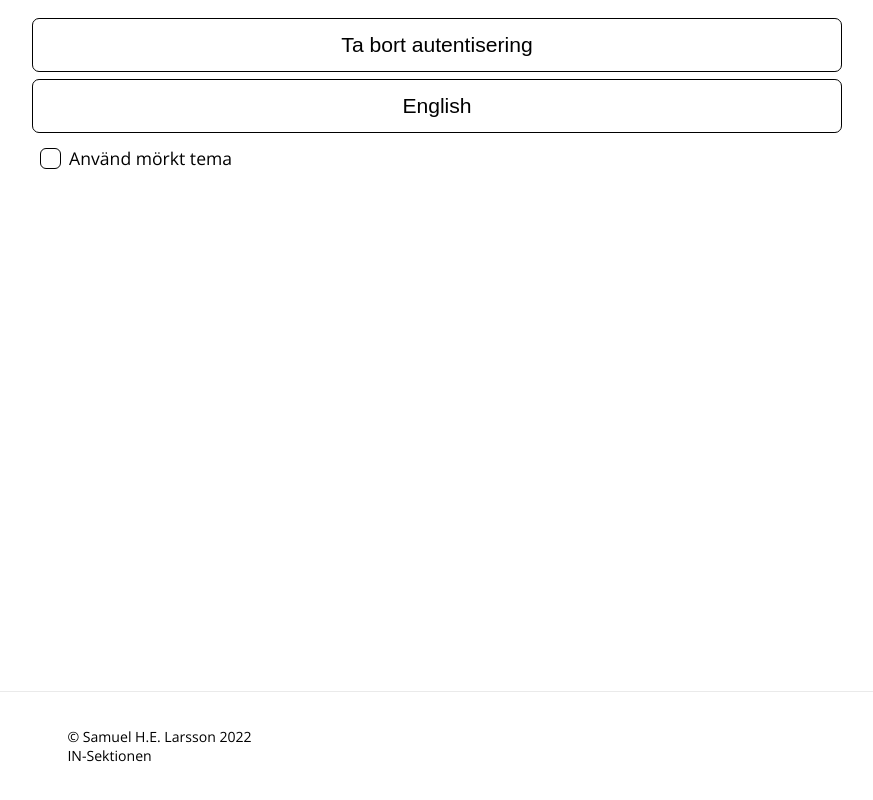
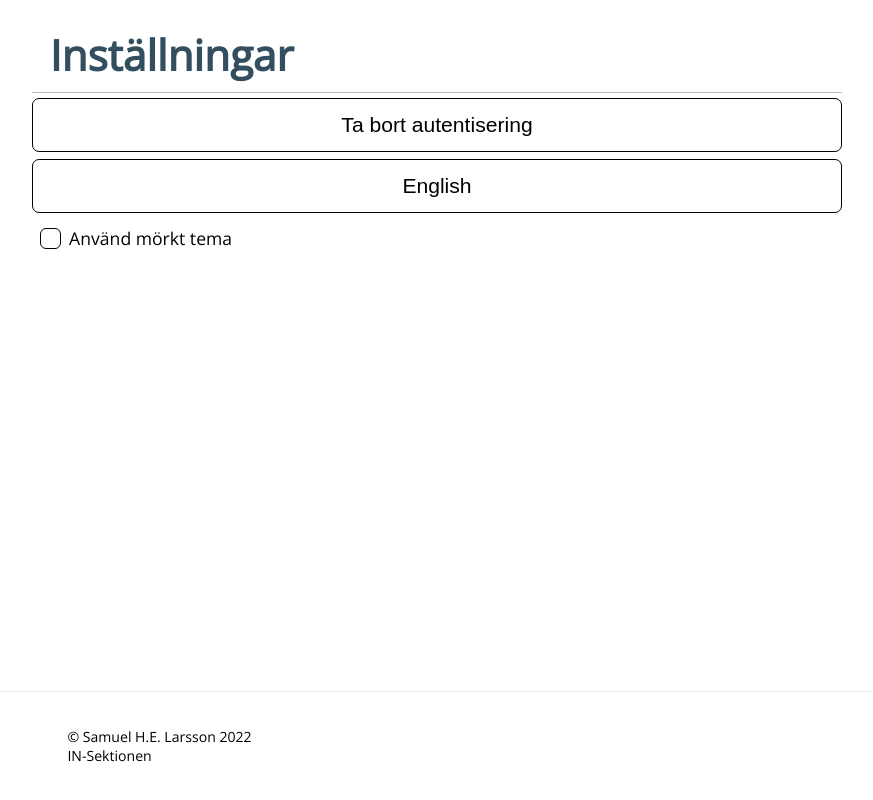
Before and after one commit to StelFoog/cleaning-list-app, a Next.js app: page /settings in a window 1280 px wide. Shown: the whole page, without its empty margins (203-1076 px from the left). Built offline with nearby package versions, Linux system fonts and the light colour scheme.

Commit message:
added title to settings

```diff
--- a/localization/en.json
+++ b/localization/en.json
@@ -449,6 +449,7 @@
 			"settings": "Settings"
 		},
 		"settings": {
+			"title": "Settings",
 			"remove-authentication": "Remove authentication",
 			"dark-mode": "Use dark-mode",
 			"translate": "Svenska"
--- a/localization/sv.json
+++ b/localization/sv.json
@@ -449,6 +449,7 @@
 			"settings": "Inställningar"
 		},
 		"settings": {
+			"title": "Inställningar",
 			"remove-authentication": "Ta bort autentisering",
 			"dark-mode": "Använd mörkt tema",
 			"translate": "English"
--- a/pages/settings.tsx
+++ b/pages/settings.tsx
@@ -31,6 +31,7 @@ const Settings: NextPage<Props> = ({ translations, locale }) => {
 
 	return (
 		<main>
+			<h1>{pageInstance('title')}</h1>
 			<button onClick={deauthenticate}>{pageInstance('remove-authentication')}</button>
 			<div className="contentSplit" />
 			<Link href="/" locale={locale === 'sv' ? 'en' : 'sv'} passHref>
```
